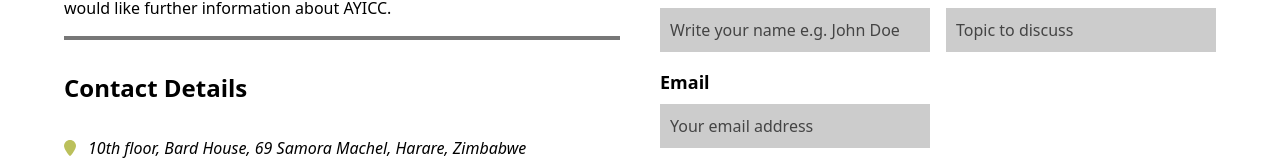
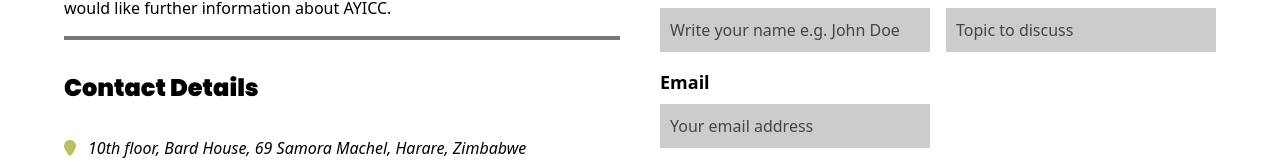
Before and after one commit to tawanda-profuse/ayicc-zim, a Next.js app: page /contact in a window 1280 px wide. Shown: the part 700-862 px from the top of the page. Built offline with nearby package versions, Linux system fonts and the light colour scheme.

Commit message:
Update font on contact page

```diff
--- a/app/contact/page.jsx
+++ b/app/contact/page.jsx
@@ -83,7 +83,7 @@ const Contact = () => {
               Please let us know if you have a question, want to leave a
               comment, or would like further information about AYICC.
             </p>
-            <h1 className="my-[1rem] font-bold text-2xl">Contact Details</h1>
+            <h1 className="my-[1rem] font-bold text-2xl font-[family-name:var(--font-poppins)]">Contact Details</h1>
             <div className="flex gap-3 items-center">
               <FontAwesomeIcon
                 icon={faLocationPin}
```
